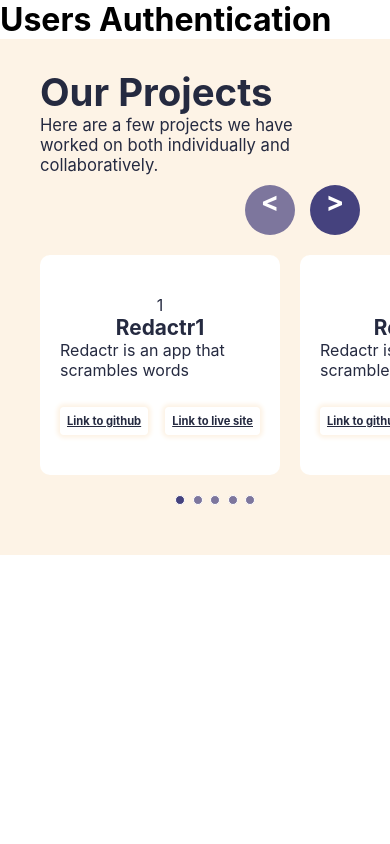
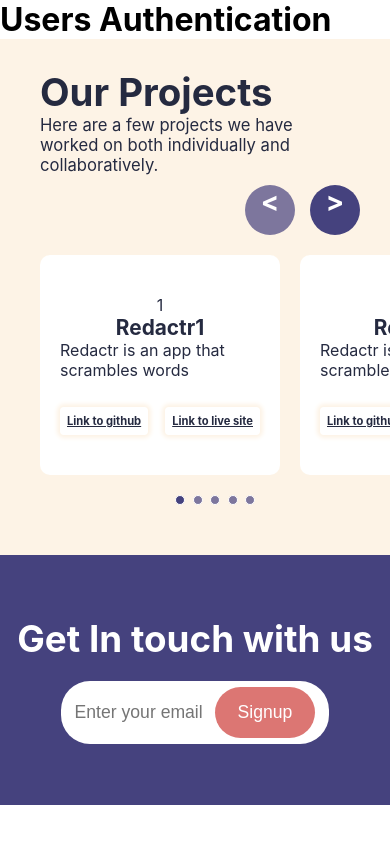
Before and after one commit to Tijani-zainab/users-authentication, a React (Create React App) app: page / in a window 390 px wide. Built offline with nearby package versions, Linux system fonts and the light colour scheme.

Commit message:
adding contact section mobile view

```diff
--- a/src/App.js
+++ b/src/App.js
@@ -1,6 +1,7 @@
 import './App.css';
 import ErrorBoundary from './ErrorBoundary/ErrorBoundary';
 import Projects from './Pages/Projects/Projects';
+import Contact from './Pages/Contact/Contact';
 
 function App() {
   return (
@@ -8,6 +9,7 @@ function App() {
       <div className="App">
         <h1>Users Authentication</h1>
         <Projects />
+        <Contact />
       </div>
     </ErrorBoundary>
   );
--- a/src/Pages/Contact/Contact.js
+++ b/src/Pages/Contact/Contact.js
@@ -2,10 +2,13 @@ import styles from './Contact.module.css';
 
 const Contact = () => {
     return (
-        <div className="Contact">
-            <h1>Contact</h1>
+        <div className={styles.contact}>
+            <h2 className={styles.contactHeading}>Get In touch with us</h2>
+            <div className={styles.emailButtonWrapper}>
+                <input placeholder='Enter your email' />
+                <button>Signup</button>
+            </div>
         </div>
     );
 }
-
 export default Contact;
--- a/src/Pages/Contact/Contact.module.css
+++ b/src/Pages/Contact/Contact.module.css
@@ -0,0 +1,39 @@
+.contact {
+    display: flex;
+    flex-direction: column;
+    align-items: center;
+    justify-content: center;
+    color: white;
+    background-color: rgba(69,66,126,255);
+    height: 250px;
+    padding: 10px;
+}
+.contactHeading {
+    font-size: 2.3rem;
+    margin-bottom: 20px;
+    text-align: center;
+}
+.emailButtonWrapper {
+    display: flex;
+    justify-content: space-between;
+    background-color: white;
+    /* width: 350px; */
+    padding: 6px 14px;
+    border-radius: 29px;
+}
+.emailButtonWrapper input {
+    border: none;
+    outline: none;
+    font-size: 1.1rem;
+    /* background-color: yellow; */
+    width: 140px;
+}
+.emailButtonWrapper button {
+    border: none;
+    font-size: 1.1rem;
+    color: white;
+    background-color: rgba(220,118,115,255);
+    padding: 15px 23px;
+    border-radius: 30px;
+    cursor: pointer;
+}
```
